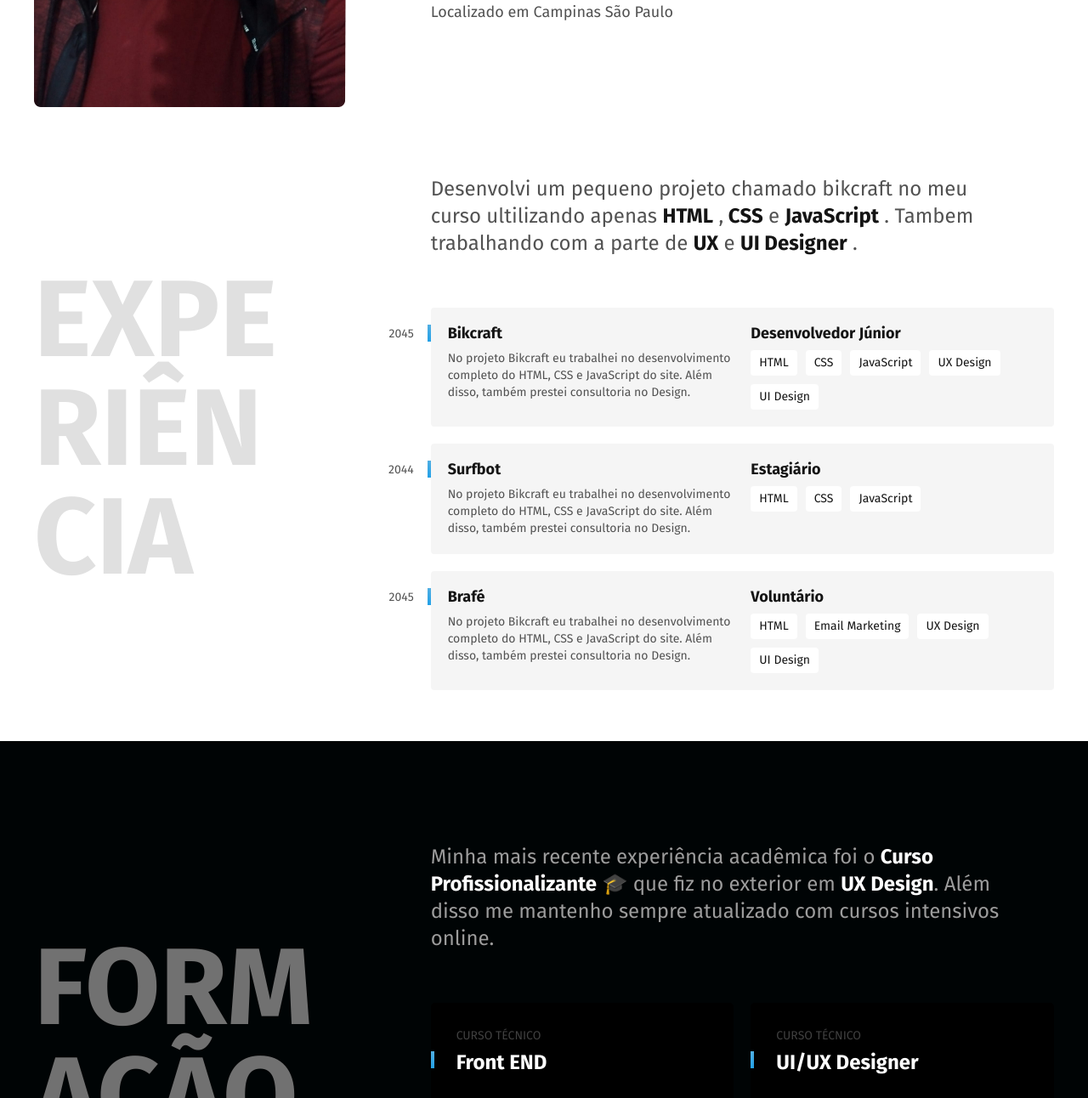
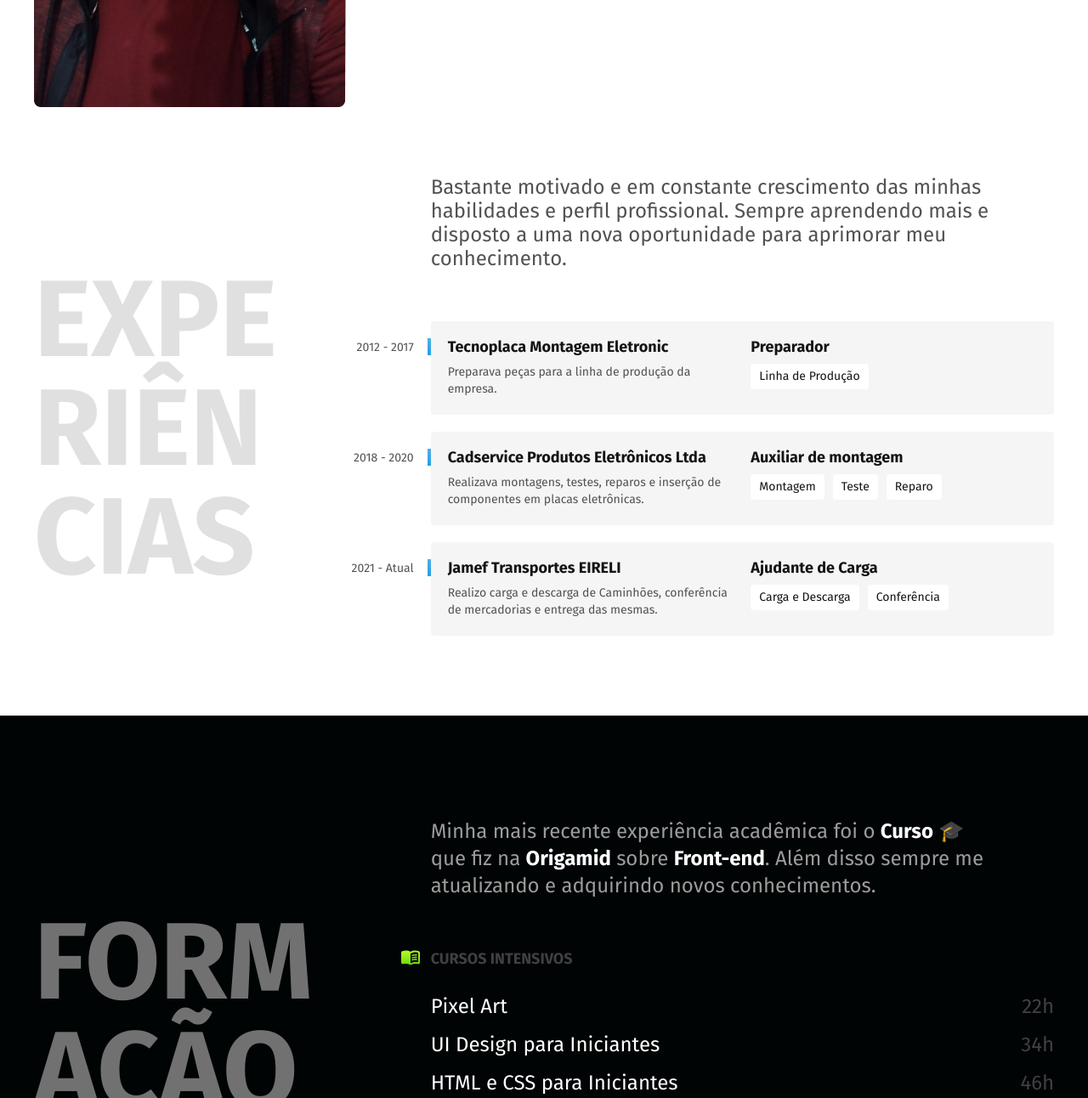
Before and after one commit to Luizth25/Luizth25.github.io, a plain HTML site: page index.html in a window 1280 px wide. Shown: the part 540-1832 px from the top of the page at 85% size. Drawn offline with Linux system fonts and the light colour scheme; files whose address does not match are found by name.

Commit message:
atualização de dados

```diff
--- a/css/experiencia.css
+++ b/css/experiencia.css
@@ -13,7 +13,7 @@
 
 .experiencia-texto {
   font-size: 24px;
-  line-height: 32px;
+  line-height: 28px;
   max-width: 50ch;
   margin-bottom: 60px;
   color: #525252;
--- a/css/footer.css
+++ b/css/footer.css
@@ -1,5 +1,5 @@
 .footer {
-  background: #000000;
+  background: #000202;
 }
 
 .footer-container {
--- a/index.html
+++ b/index.html
@@ -16,7 +16,7 @@
     <img src="./img/marca.svg" alt="Luiz Felipe">
     <nav>
       <ul class="header-menu">
-        <li><a href="#Experiência">Esperiência</a></li>
+        <li><a href="#Experiência">Experiência</a></li>
         <li><a href="#Formaçao">Formação</a></li>
         <li><a href="#contato">Contato</a></li>
       </ul>
@@ -26,52 +26,47 @@
   <main class="introduçao">
     <img src="./img/foto perfil.jpg" alt="minha foto">
     <div>
-      <h1>UX/UI Designer & Desenvolvedor <br> Front End</h1>
-      <p>Localizado em Campinas São Paulo</p>
+      <h1>Desenvolvedor <br> Front End</h1>
+      <!-- <p>Localizado em Campinas São Paulo</p> -->
     </div>
   </main>
 
 
   <section aria-label="Experiência" class="experiencia" id="Experiência">
-    <h2 class="subtitulo">Experiência</h2>
+    <h2 class="subtitulo">Experiências</h2>
     <div>
-      <p class="experiencia-texto">Desenvolvi um pequeno projeto chamado bikcraft no meu curso ultilizando apenas <strong>HTML</strong> ,<strong> CSS</strong> e <strong> JavaScript</strong> . Tambem trabalhando com a parte de <strong> UX</strong> e <strong> UI Designer</strong> .</p>
+      <p class="experiencia-texto">Bastante motivado e em constante crescimento das minhas habilidades e perfil profissional.
+        Sempre aprendendo mais e disposto a uma nova oportunidade para aprimorar meu conhecimento.</p>
 
       <div class="empresa">
-        <span class="empresa-ano">2045</span>
-        <h3 class="empresa-titulo">Bikcraft</h3>
-        <span class="empresa-titulo">Desenvolvedor Júnior</span>
-        <p class="empresa-texto">No projeto Bikcraft eu trabalhei no desenvolvimento completo do HTML, CSS e JavaScript do site. Além disso, também prestei consultoria no Design.</p>
+        <span class="empresa-ano">2012 - 2017</span>
+        <h3 class="empresa-titulo">Tecnoplaca Montagem Eletronic</h3>
+        <span class="empresa-titulo">Preparador</span>
+        <p class="empresa-texto">Preparava peças para a linha de produção da empresa.</p>
         <ul class="empresa-habilidades">
-          <li>HTML</li>
-          <li>CSS</li>
-          <li>JavaScript</li>
-          <li>UX Design</li>
-          <li>UI Design</li>
+          <li>Linha de Produção</li>
         </ul>
       </div>
 
       <div class="empresa">
-        <span class="empresa-ano">2044</span>
-        <h3 class="empresa-titulo">Surfbot</h3>
-        <span class="empresa-titulo">Estagiário</span>
-        <p class="empresa-texto">No projeto Bikcraft eu trabalhei no desenvolvimento completo do HTML, CSS e JavaScript do site. Além disso, também prestei consultoria no Design.</p>
+        <span class="empresa-ano">2018 - 2020</span>
+        <h3 class="empresa-titulo">Cadservice Produtos Eletrônicos Ltda</h3>
+        <span class="empresa-titulo">Auxiliar de montagem</span>
+        <p class="empresa-texto">Realizava montagens, testes, reparos e inserção de componentes em placas eletrônicas.</p>
         <ul class="empresa-habilidades">
-          <li>HTML</li>
-          <li>CSS</li>
-          <li>JavaScript</li>
+          <li>Montagem</li>
+          <li>Teste</li>
+          <li>Reparo</li>
         </ul>
       </div>
       <div class="empresa">
-        <span class="empresa-ano">2045</span>
-        <h3 class="empresa-titulo">Brafé</h3>
-        <span class="empresa-titulo">Voluntário</span>
-        <p class="empresa-texto">No projeto Bikcraft eu trabalhei no desenvolvimento completo do HTML, CSS e JavaScript do site. Além disso, também prestei consultoria no Design.</p>
+        <span class="empresa-ano">2021 - Atual</span>
+        <h3 class="empresa-titulo">Jamef Transportes EIRELI</h3>
+        <span class="empresa-titulo">Ajudante de Carga</span>
+        <p class="empresa-texto">Realizo carga e descarga de Caminhões, conferência de mercadorias e entrega das mesmas.</p>
         <ul class="empresa-habilidades">
-          <li>HTML</li>
-          <li>Email Marketing</li>
-          <li>UX Design</li>
-          <li>UI Design</li>
+          <li>Carga e Descarga</li>
+          <li>Conferência</li>
         </ul>
       </div>
     </div>
@@ -82,10 +77,10 @@
       <h2 class="subtitulo">Formação</h2>
 
       <div>
-        <p class="formacao-texto">Minha mais recente experiência acadêmica foi o <strong>Curso Profissionalizante</strong> 🎓 que fiz no exterior em <strong>UX Design</strong>. Além disso me mantenho sempre atualizado com cursos intensivos online.
+        <p class="formacao-texto">Minha mais recente experiência acadêmica foi o <strong>Curso</strong> 🎓 que fiz na <strong>Origamid</strong> sobre <strong>Front-end</strong>. Além disso sempre me atualizando e adquirindo novos conhecimentos.
         </p>
 
-        <ul class="faculdade-lista">
+        <!-- <ul class="faculdade-lista">
           <li class="faculdade">
             <span class="faculdade-tipo">Curso Técnico</span>
             <h3 class="faculdade-curso">Front END</h3>
@@ -96,22 +91,24 @@
             <h3 class="faculdade-curso">UI/UX Designer</h3>
             <span class="faculdade-instituicao">Origamid</span>
           </li>
-        </ul>
+        </ul> -->
 
         <div class="formacao-extra">
           <div class="cursos">
             <h3>Cursos Intensivos</h3>
             <ul>
               <li> Pixel Art <span>22h</span></li>
-              <li> SAP para iniciantes <span>2h</span></li>
+              <li> UI Design para Iniciantes <span>34h</span></li>
+              <li> HTML e CSS para Iniciantes <span>46h</span></li>
+              <li> Curso de Figma <span>7h</span></li>
             </ul>
           </div>
 
           <div class="idiomas">
             <h3>Idiomas</h3>
             <ul>
-              <li> Japonês <span>/ Basico</span></li>
-              <li> Inglês <span>/ Basico</span></li>
+              <li> Japonês <span>/ Básico</span></li>
+              <li> Inglês <span>/ Básico</span></li>
             </ul>
           </div>
 
@@ -123,13 +120,14 @@
 
   <footer class="footer" id="contato">
     <div class="footer-container">
-      <p class="footer-texto"> Estou a procura de uma vaga de trabalho para poder estar somando para a empresa e sempre me aperfeiçoando no meus estudos.</p>
+      <!-- <p class="footer-texto"> Bastante motivado e em constante crescimento das minhas habilidades e perfil profissional.
+        Sempre querendo aprender mais e disposto a uma nova oportunidade para aprimorar meu conhecimento.</p> -->
       <ul class="footer-contato">
         <li>luizftp25@gmail.com</li>
-        <li>+55 19 99999-8888</li>
-        <li><a href="//">@instagram</a></li>
+        <li>+55 19 9 9999-8888</li>
+        <li><a href="https://www.linkedin.com/in/luiz-felipe-thomaz-preto-8486491b7/" target="_blank" rel="noopener noreferrer">Linkedin</a></li>
       </ul>
-      <p class="footer-copy">Luiz. Alguns direitos reservados </p>
+      <!-- <p class="footer-copy">Luiz. Alguns direitos reservados </p> -->
     </div>
   </footer>
 </body>
```
